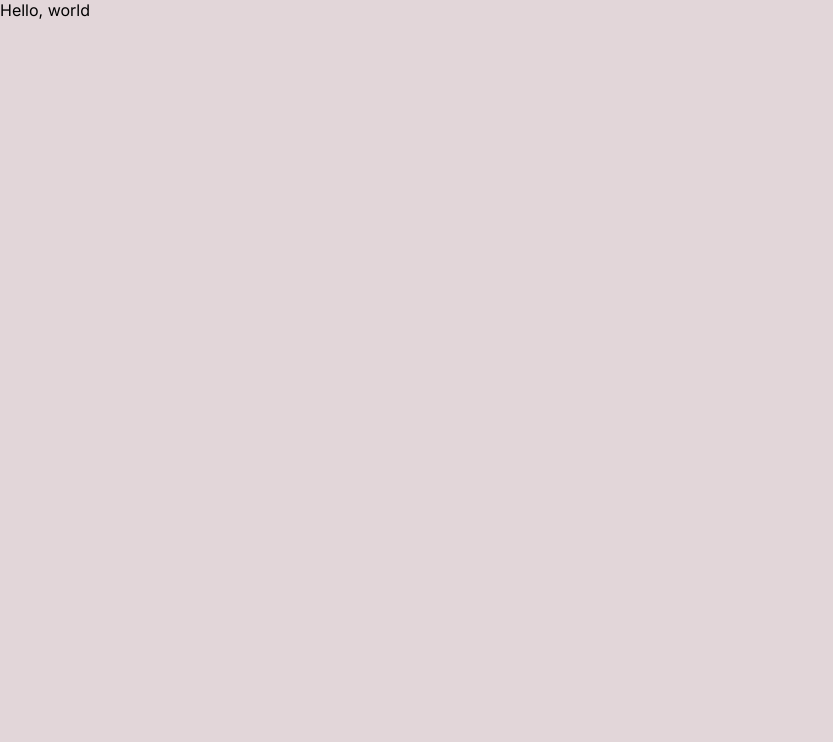
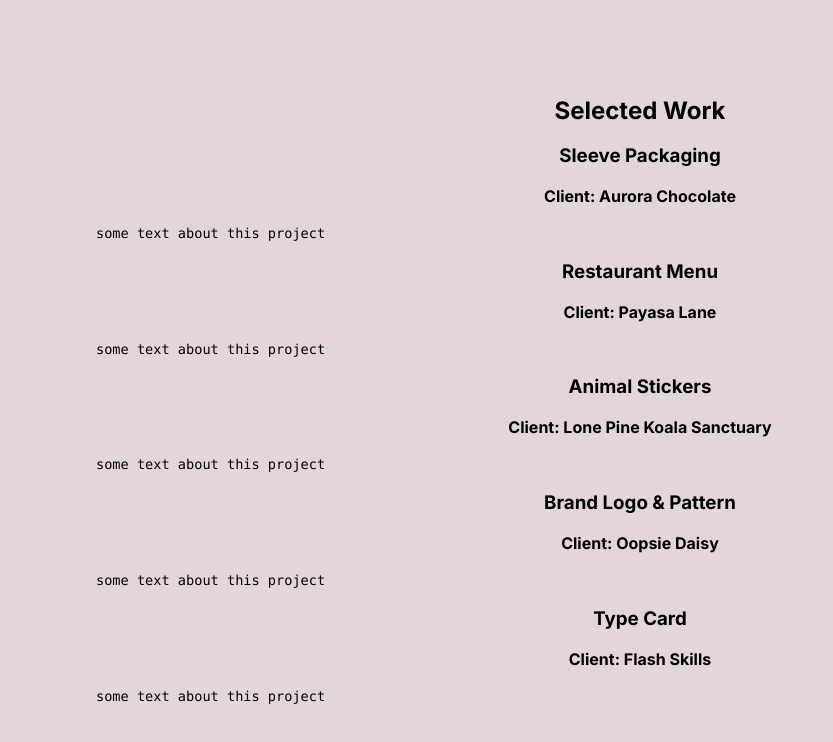
Before and after one commit to Natels/ws-portfolio, a Next.js app: page / in a window 1280 px wide. Shown: the top 742 px of the page, without its empty margins (0-833 px from the left). Built offline with nearby package versions, Linux system fonts and the light colour scheme.

Commit message:
Added portfolio page content structure

```diff
--- a/app/page.tsx
+++ b/app/page.tsx
@@ -3,6 +3,23 @@
 
 export default function Home() {
   return (
-    <p>Hello, world</p>
+    <main className={styles.main}>
+      <h2>Selected Work</h2>
+      <h3>Sleeve Packaging</h3>
+      <h4>Client: Aurora Chocolate</h4>
+      <p className={styles.description}>some text about this project</p>
+      <h3>Restaurant Menu</h3>
+      <h4>Client: Payasa Lane</h4>
+      <p className={styles.description}>some text about this project</p>
+      <h3>Animal Stickers</h3>
+      <h4>Client: Lone Pine Koala Sanctuary</h4>
+      <p className={styles.description}>some text about this project</p>
+      <h3>Brand Logo & Pattern</h3>
+      <h4>Client: Oopsie Daisy</h4>
+      <p className={styles.description}>some text about this project</p>
+      <h3>Type Card</h3>
+      <h4>Client: Flash Skills</h4>
+      <p className={styles.description}>some text about this project</p>
+    </main>
   )
 }
```
